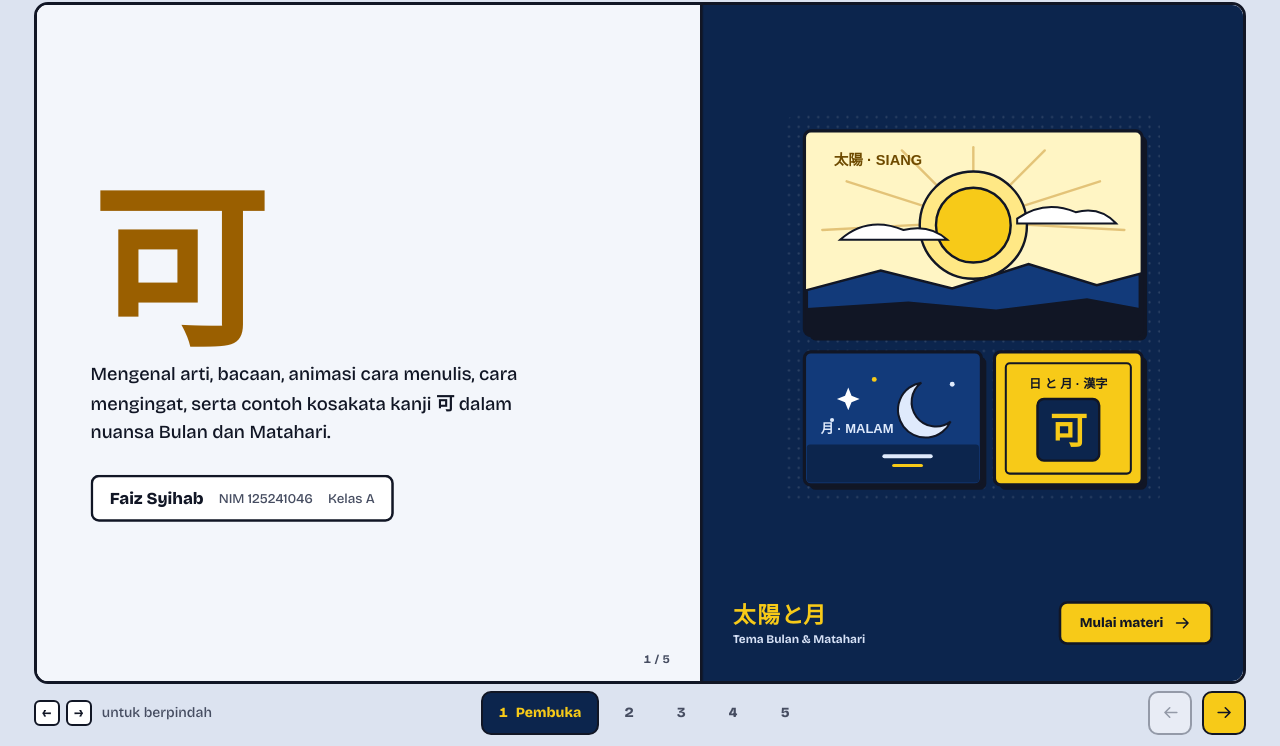
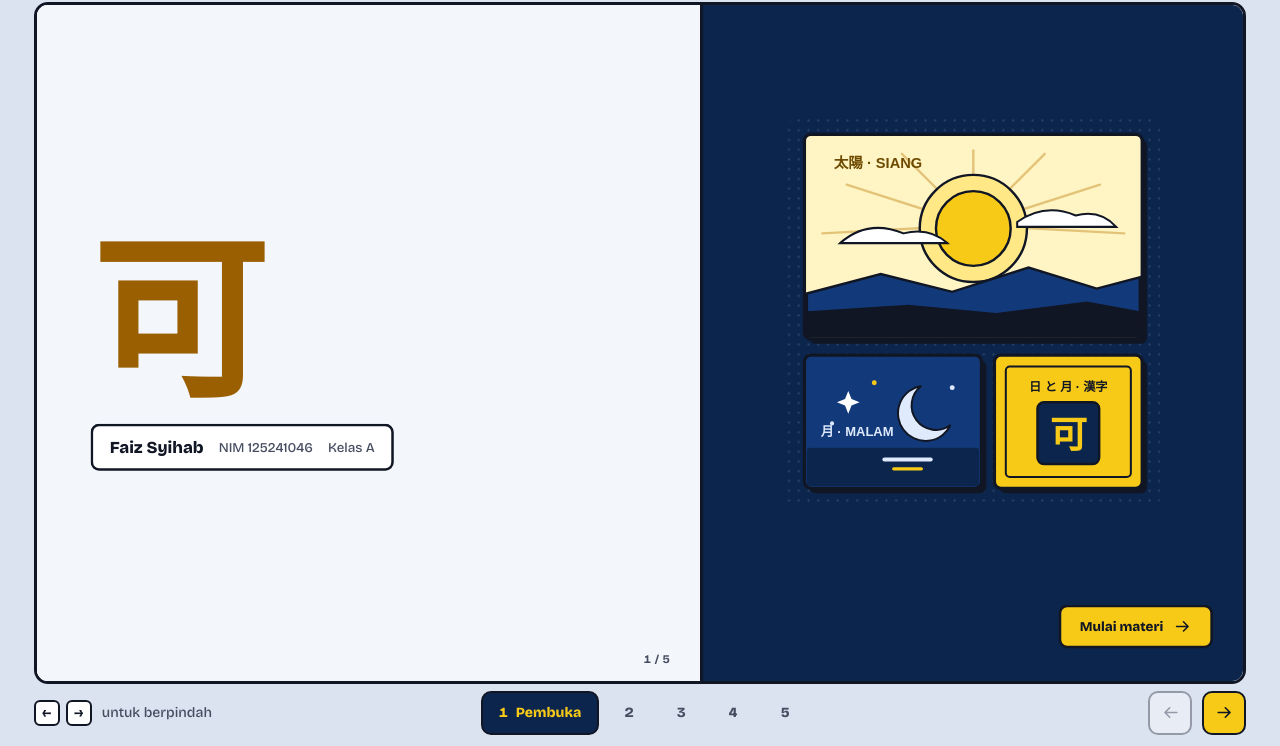
Before and after one commit to Fzz90/kanji-ka, a plain HTML site: page index.html in a window 1280 px wide. Shown: the part 54-800 px from the top of the page. Drawn offline with nearby package versions, Linux system fonts and the light colour scheme.

Commit message:
style: remove subtitle and artwork caption text on slide 1

```diff
--- a/index.html
+++ b/index.html
@@ -8,8 +8,8 @@
   <title>Kanji 可 · Tema Bulan &amp; Matahari</title>
   <link rel="icon" href="assets/favicon.svg" type="image/svg+xml">
   <script>document.documentElement.classList.add('js');</script>
-  <link rel="stylesheet" href="styles.css?v=20261119-8">
-  <script src="app.js?v=20261119-8" defer></script>
+  <link rel="stylesheet" href="styles.css?v=20261119-9">
+  <script src="app.js?v=20261119-9" defer></script>
 </head>
 <body>
   <svg class="svg-library" xmlns="http://www.w3.org/2000/svg" aria-hidden="true">
@@ -149,7 +149,6 @@
             <h1 id="cover-title" class="lines" lang="ja">
               <span class="line"><span data-line style="--i:0">可</span></span>
             </h1>
-            <p class="cover-lead">Mengenal arti, bacaan, animasi cara menulis, cara mengingat, serta contoh kosakata kanji <strong lang="ja">可</strong> dalam nuansa Bulan dan Matahari.</p>
             <div class="presenter">
               <strong>Faiz Syihab</strong>
               <span class="presenter-meta">NIM 125241046</span>
@@ -161,10 +160,6 @@
               <svg class="celestial-cover-svg" viewBox="0 0 460 480"><use href="#celestial-cover-art"/></svg>
             </div>
             <div class="cover-right-footer">
-              <div class="art-caption">
-                <span lang="ja">太陽と月</span>
-                <span>Tema Bulan &amp; Matahari</span>
-              </div>
               <button class="start-button" type="button" data-go="1">
                 <span>Mulai materi</span>
                 <svg><use href="#arrow-right"/></svg>
--- a/styles.css
+++ b/styles.css
@@ -362,16 +362,10 @@ html:fullscreen {
     animation-delay: calc(var(--i, 0) * 90ms + 80ms);
   }
 
-  .js .cover.active .cover-lead {
+  .js .cover.active .presenter {
     opacity: 0;
     transform: translateY(14px);
     animation: gentle-rise var(--t-reveal) var(--ease-out) 190ms forwards;
-  }
-
-  .js .cover.active .presenter {
-    opacity: 0;
-    transform: translateY(14px);
-    animation: gentle-rise var(--t-reveal) var(--ease-out) 270ms forwards;
   }
 
   .js .cover.active .celestial-cover-svg {
@@ -427,15 +421,8 @@ html:fullscreen {
   line-height: 1.02;
   letter-spacing: -4px;
   font-weight: 900;
-  margin: 0 0 18px;
+  margin: 0 0 24px;
   color: var(--sun-amber);
-}
-
-.cover-lead {
-  font-size: 22px;
-  line-height: 1.5;
-  color: var(--ink);
-  max-width: 36ch;
 }
 
 .presenter {
@@ -444,7 +431,7 @@ html:fullscreen {
   align-items: center;
   align-self: flex-start;
   gap: 8px 18px;
-  margin-top: 34px;
+  margin-top: 8px;
   padding: 13px 20px;
   background: var(--white);
   border: 3px solid var(--ink);
@@ -493,29 +480,9 @@ html:fullscreen {
   z-index: 2;
   display: flex;
   align-items: center;
-  justify-content: space-between;
+  justify-content: flex-end;
   gap: 16px;
   margin-top: 16px;
-}
-
-.art-caption {
-  display: flex;
-  flex-direction: column;
-  gap: 2px;
-}
-
-.art-caption > [lang="ja"] {
-  font-size: 27px;
-  font-weight: 900;
-  letter-spacing: 2px;
-  color: var(--gold);
-}
-
-.art-caption > span:last-child {
-  font-size: 14px;
-  font-weight: 700;
-  line-height: 1.4;
-  color: var(--moon-mist);
 }
 
 .start-button {
@@ -1344,12 +1311,8 @@ mark rt {
     margin: 0 0 14px;
   }
 
-  .cover-lead {
-    font-size: 16px;
-  }
-
   .presenter {
-    margin-top: 22px;
+    margin-top: 10px;
     font-size: 14px;
     gap: 6px 14px;
   }
@@ -1371,13 +1334,9 @@ mark rt {
   }
 
   .cover-right-footer {
-    flex-wrap: wrap;
+    justify-content: center;
     align-items: center;
     margin-top: 20px;
-  }
-
-  .art-caption > [lang="ja"] {
-    font-size: 22px;
   }
 
   .cover .slide-bottom {
```
